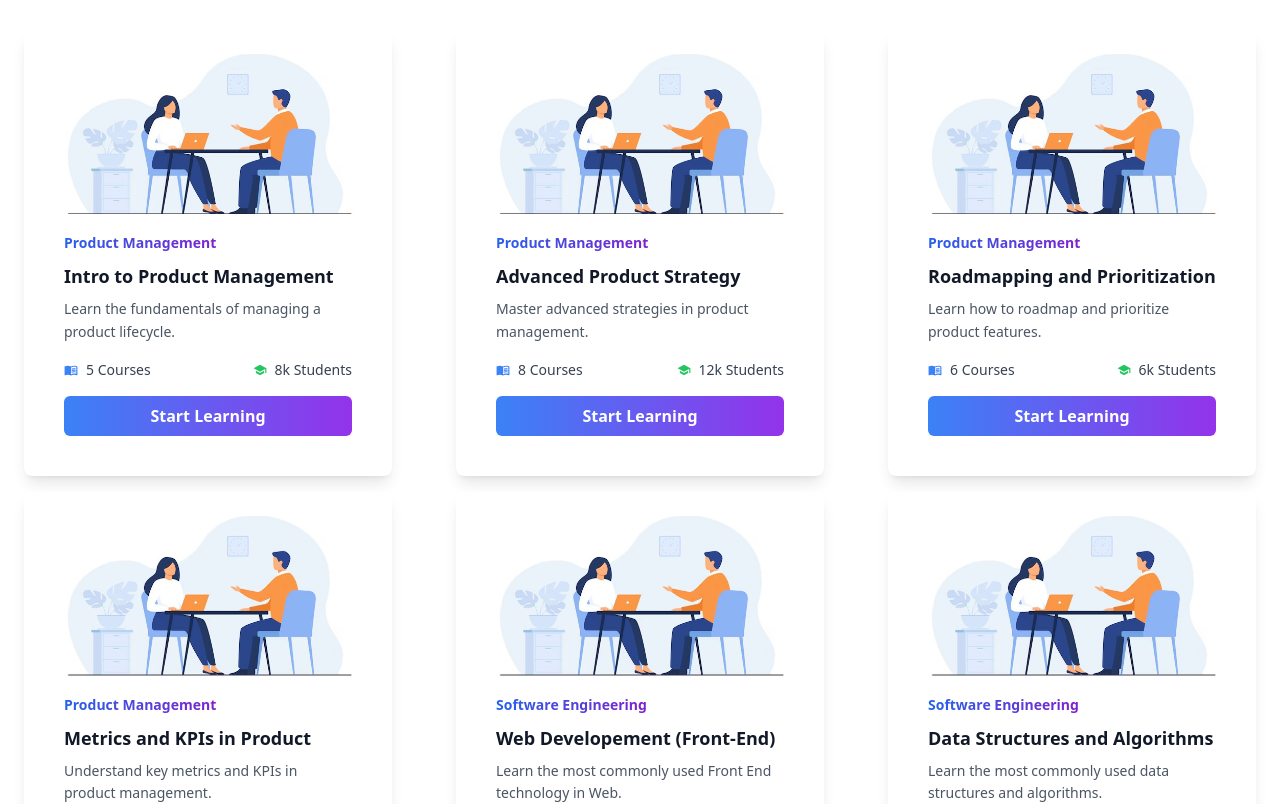
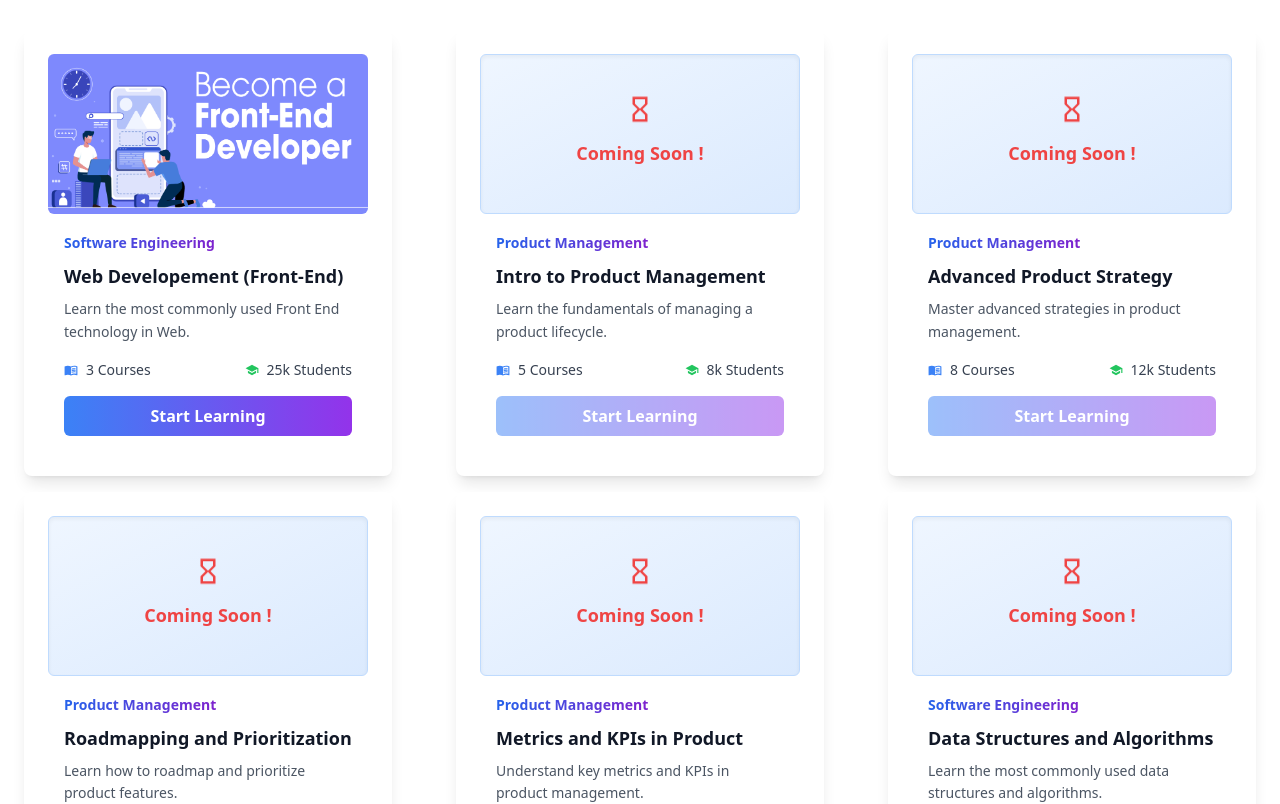
Before and after one commit to MockSkills-Tech/mockskills, a React (Vite) app: page /courses in a window 1280 px wide. Shown: the part 800-1604 px from the top of the page. Built offline with nearby package versions, Linux system fonts and the light colour scheme.

Commit message:
some changes in course module

```diff
--- a/src/Components/Courses/ContentDetails/Content.jsx
+++ b/src/Components/Courses/ContentDetails/Content.jsx
@@ -14,7 +14,7 @@ const Content = ( {id} ) => {
     const [copied, setCopied] = useState({});
     console.log({ id });
     const {title,content } = TOPICS.find((topic) => topic.id === parseInt(id));
-
+    //const { title, content = TOPICS.find((topic) => topic.id == paraseint(id)};
     useEffect(() => {
         Prism.highlightAll();
     }, [content]);
--- a/src/Components/Courses/CourseCard.jsx
+++ b/src/Components/Courses/CourseCard.jsx
@@ -1,6 +1,6 @@
 /* eslint-disable react/prop-types */
 import { useNavigate } from "react-router-dom";
-import { MdMenuBook, MdSchool } from "react-icons/md";
+import { MdMenuBook, MdSchool, MdHourglassEmpty } from "react-icons/md";
 import INTERVIEW_IMAGE from "../../assets/interview_image.jpg";
 import { courseItems } from "../../Utils/constant";
 
@@ -9,9 +9,10 @@ const CourseCard = ({
   description,
   courses,
   students,
-  //image,
+  image,
   id,
     categoryId,
+  active
 }) => {
   const navigate = useNavigate();
   const categoryName = courseItems.find(
@@ -33,13 +34,18 @@ const CourseCard = ({
       {" "}
       {/* Decreased px for tighter spacing */}
           <div className="bg-white shadow-lg rounded-lg p-6 hover:shadow-xl transition-shadow duration-300 max-w-lg mx-4">
-        {" "}
-        {/* Changed max-w-sm to max-w-lg for wider card */}
+              {image ? (
                   <img
-          src={INTERVIEW_IMAGE}
+                      src={image}
                       alt={title}
-          className="rounded-md h-40 w-full object-cover"
+                      className="rounded-md h-40 w-full  object-fit"
                   />
+              ) : (
+                  <div className="flex flex-col items-center justify-center h-40 w-full bg-gradient-to-br from-blue-50 to-blue-100 rounded-md text-blue-600 font-semibold shadow-inner border border-blue-200">
+                      <MdHourglassEmpty className="text-3xl font-bold text-red-500 mb-2 animate-bounce" />
+                      <p className="text-lg text-red-500">Coming Soon !</p>
+                  </div>
+              )}
               <div className="p-4">
           <span className="text-sm text-gradient font-semibold">
             {categoryName}
@@ -59,8 +65,9 @@ const CourseCard = ({
             </div>
           </div>
                   <button
-            className="mt-4 bg-gradient-to-r from-blue-500 to-purple-600 text-white font-semibold py-2 px-4 rounded-md w-full hover:from-purple-600 hover:to-blue-500 transition-all duration-300" // Changed color to blue-purple gradient
+                      className={`mt-4 bg-gradient-to-r from-blue-500 to-purple-600 text-white font-semibold py-2 px-4 rounded-md w-full hover:from-purple-600 hover:to-blue-500 transition-all duration-300 ${!active ? 'opacity-50 cursor-not-allowed' : ''}`}
                       onClick={handleStartLearning}
+                      disabled={!active}
                   >
             Start Learning
           </button>
--- a/src/Components/Courses/CourseList.jsx
+++ b/src/Components/Courses/CourseList.jsx
@@ -1,11 +1,12 @@
 /* eslint-disable react/prop-types */
+import Course from "./Course";
 import CourseCard from "./CourseCard";
 
 const CourseList = ({ courses }) => {
   return (
     <div className="grid grid-cols-1 sm:grid-cols-2 lg:grid-cols-3 gap-4">
       {courses.map((course, index) => (
-        <CourseCard key={index} {...course} />
+          <CourseCard key={index} {...course} />
       ))}
     </div>
   );
--- a/src/Utils/constant.jsx
+++ b/src/Utils/constant.jsx
@@ -6,6 +6,9 @@ import {
   FaUsers,
 } from "react-icons/fa";
 
+import interviewImage from '../assets/interview_image.jpg'
+//import web_dev_img from '../assets/CoursesPic/web_dev_img.png/'
+import frontend_web_dev_img from "../assets/CoursesPic/frontend_web_dev_img.png"
 export const CATEGORIES_CARDS_DATA = [
   {
     name: "Product Management",
@@ -210,13 +213,24 @@ export const courseItems = [
 
 export const COURSES = [
     {
+        id: 200,
+        title: "Web Developement (Front-End)",
+        description: "Learn the most commonly used Front End technology in Web.",
+        courses: 3,
+        students: "25k",
+        image: frontend_web_dev_img,
+        categoryId: 2,
+        active: true
+    },
+  {
     id: 101,
     title: "Intro to Product Management",
     description: "Learn the fundamentals of managing a product lifecycle.",
     courses: 5,
     students: "8k",
-    image: "https://example.com/image101.jpg",
+    image: null,
         categoryId: 1,
+        active: false
   },
   {
     id: 102,
@@ -224,8 +238,9 @@ export const COURSES = [
     description: "Master advanced strategies in product management.",
     courses: 8,
     students: "12k",
-    image: "https://example.com/image102.jpg",
+      image: null,
       categoryId: 1,
+      active: false
   },
   {
     id: 103,
@@ -233,8 +248,9 @@ export const COURSES = [
     description: "Learn how to roadmap and prioritize product features.",
     courses: 6,
     students: "6k",
-    image: "https://example.com/image103.jpg",
+    image: null,
       categoryId: 1,
+      active: false
   },
   {
     id: 104,
@@ -242,26 +258,20 @@ export const COURSES = [
     description: "Understand key metrics and KPIs in product management.",
     courses: 4,
     students: "10k",
-    image: "https://example.com/image104.jpg",
+    image: null,
       categoryId: 1,
-  },
-  {
-    id: 200,
-    title: "Web Developement (Front-End)",
-    description: "Learn the most commonly used Front End technology in Web.",
-    courses: 4,
-    students: "25k",
-    image: "https://example.com/image201.jpg",
-    categoryId: 2,
-  },
+      active: false
+  },
+
   {
     id: 201,
     title: "Data Structures and Algorithms",
     description: "Learn the most commonly used data structures and algorithms.",
     courses: 10,
     students: "25k",
-    image: "https://example.com/image201.jpg",
+    image: null,
       categoryId: 2,
+      active: false
   },
   {
     id: 202,
@@ -269,8 +279,9 @@ export const COURSES = [
     description: "Fundamentals of designing scalable and reliable systems.",
     courses: 7,
     students: "15k",
-    image: "https://example.com/image202.jpg",
+    image:null,
       categoryId: 2,
+      active: false
   },
   {
     id: 203,
@@ -278,7 +289,7 @@ export const COURSES = [
     description: "Prepare for advanced coding interviews with real problems.",
     courses: 12,
     students: "30k",
-    image: "https://example.com/image203.jpg",
+    image: null,
     categoryId: 2,
   },
   {
@@ -287,8 +298,9 @@ export const COURSES = [
     description: "Manage databases efficiently with best practices.",
     courses: 6,
     students: "18k",
-    image: "https://example.com/image204.jpg",
+    image: null,
       categoryId: 2,
+      active: false
   },
   {
     id: 301,
@@ -296,8 +308,9 @@ export const COURSES = [
     description: "Learn essential statistics concepts for data science.",
     courses: 8,
     students: "20k",
-    image: "https://example.com/image301.jpg",
+    image: null,
       categoryId: 3,
+      active: false
   },
   {
     id: 302,
@@ -305,8 +318,9 @@ export const COURSES = [
     description: "Introduction to machine learning techniques and tools.",
     courses: 10,
       students: "22k",
-    image: "https://example.com/image302.jpg",
+      image: null,
       categoryId: 3,
+      active: false
   },
   {
     id: 303,
@@ -314,8 +328,9 @@ export const COURSES = [
     description: "Master techniques for cleaning and organizing data.",
     courses: 5,
     students: "12k",
-    image: "https://example.com/image303.jpg",
+    image:null,
       categoryId: 3,
+      active: false
   },
   {
     id: 304,
@@ -323,8 +338,9 @@ export const COURSES = [
     description: "Learn how to use Python effectively in data science.",
     courses: 9,
     students: "30k",
-    image: "https://example.com/image304.jpg",
+    image:null,
       categoryId: 3,
+      active: false
   },
   {
     id: 401,
@@ -332,8 +348,9 @@ export const COURSES = [
     description: "Develop leadership skills in an engineering context.",
     courses: 6,
     students: "18k",
-    image: "https://example.com/image401.jpg",
+    image: null,
       categoryId: 4,
+      active: false
   },
   {
     id: 402,
@@ -341,8 +358,9 @@ export const COURSES = [
     description: "Improve communication in engineering teams.",
     courses: 5,
     students: "14k",
-    image: "https://example.com/image402.jpg",
+    image: null,
       categoryId: 4,
+      active: false
   },
   {
     id: 403,
@@ -350,8 +368,9 @@ export const COURSES = [
     description: "Learn how to build and manage successful teams.",
     courses: 4,
     students: "10k",
-    image: "https://example.com/image403.jpg",
+    image:null,
       categoryId: 4,
+      active: false
   },
   {
     id: 404,
@@ -359,8 +378,9 @@ export const COURSES = [
     description: "Master conflict resolution techniques in a team setting.",
     courses: 3,
     students: "9k",
-    image: "https://example.com/image404.jpg",
+    image: null,
       categoryId: 4,
+      active: false
   },
   {
     id: 501,
@@ -368,8 +388,9 @@ export const COURSES = [
     description: "Learn the basics of system design from scratch.",
     courses: 6,
     students: "20k",
-    image: "https://example.com/image501.jpg",
+    image:null,
       categoryId: 5,
+      active: false
   },
   {
     id: 502,
@@ -377,7 +398,7 @@ export const COURSES = [
     description: "Understand how to design scalable and maintainable systems.",
     courses: 8,
       students: "22k",
-    image: "https://example.com/image502.jpg",
+      image: null,
     categoryId: 5,
   },
   {
@@ -386,8 +407,9 @@ export const COURSES = [
     description: "Learn about microservices architecture and design patterns.",
     courses: 5,
     students: "15k",
-    image: "https://example.com/image503.jpg",
+    image: null,
       categoryId: 5,
+      active: false
   },
   {
     id: 504,
@@ -395,8 +417,9 @@ export const COURSES = [
     description: "Discover design patterns for building large-scale systems.",
     courses: 7,
     students: "17k",
-    image: "https://example.com/image504.jpg",
+    image:null,
       categoryId: 5,
+      active: false
   },
   {
     id: 601,
@@ -404,7 +427,7 @@ export const COURSES = [
     description: "Explore the fundamentals of deep learning.",
     courses: 7,
     students: "25k",
-    image: "https://example.com/image601.jpg",
+    image:null,
     categoryId: 3,
   },
   {
@@ -413,8 +436,9 @@ export const COURSES = [
     description: "Understand the basics of NLP and its applications.",
     courses: 6,
     students: "18k",
-    image: "https://example.com/image602.jpg",
+    image: null,
       categoryId: 3,
+      active: false
   },
   {
     id: 603,
@@ -422,8 +446,9 @@ export const COURSES = [
     description: "Learn the fundamentals of reinforcement learning.",
     courses: 5,
     students: "12k",
-    image: "https://example.com/image603.jpg",
+    image: null,
       categoryId: 3,
+      active: false
   },
   {
     id: 701,
@@ -431,8 +456,9 @@ export const COURSES = [
     description: "Get started with cloud computing and architecture.",
     courses: 5,
     students: "10k",
-    image: "https://example.com/image701.jpg",
+    image: null,
       categoryId: 2,
+      active: false
   },
   {
     id: 702,
@@ -440,8 +466,9 @@ export const COURSES = [
     description: "Learn containerization and Docker for development.",
     courses: 7,
     students: "12k",
-    image: "https://example.com/image702.jpg",
+    image: null,
       categoryId: 2,
+      active: false
   },
   {
     id: 703,
@@ -449,8 +476,9 @@ export const COURSES = [
     description: "Master Kubernetes for container orchestration.",
     courses: 6,
     students: "15k",
-    image: "https://example.com/image703.jpg",
+    image: null,
       categoryId: 2,
+      active: false
   },
   {
     id: 801,
@@ -458,8 +486,9 @@ export const COURSES = [
     description: "Learn about the ethical implications of AI development.",
     courses: 5,
     students: "7k",
-    image: "https://example.com/image801.jpg",
+    image: null,
       categoryId: 3,
+      active: false
   },
   {
     id: 802,
@@ -467,8 +496,9 @@ export const COURSES = [
     description: "Understand how to deploy ML models in production.",
     courses: 6,
     students: "15k",
-    image: "https://example.com/image802.jpg",
+    image: null,
       categoryId: 3,
+      active: false
   },
 ];
 
@@ -1636,7 +1666,7 @@ __Answer :-__ __&lt;section&gt;__ is semantic, indicating a section of related c
   <p>Section content goes here.</p>
 </section>
 \`\`\`
-
+- [ ] ⚠️ **Warning**: Please note the changes.
 #### 20. What is the &lt;nav&gt; tag used for in HTML?
 __Answer :-__ The __&lt;nav&gt;__ tag contains navigation links.
 
```
Also changed, not shown: src/assets/CoursesPic/frontend_web_dev_img.png (added), src/assets/CoursesPic/web_dev_img.png (added). Lines whose indentation alone changed are shown as unchanged.
